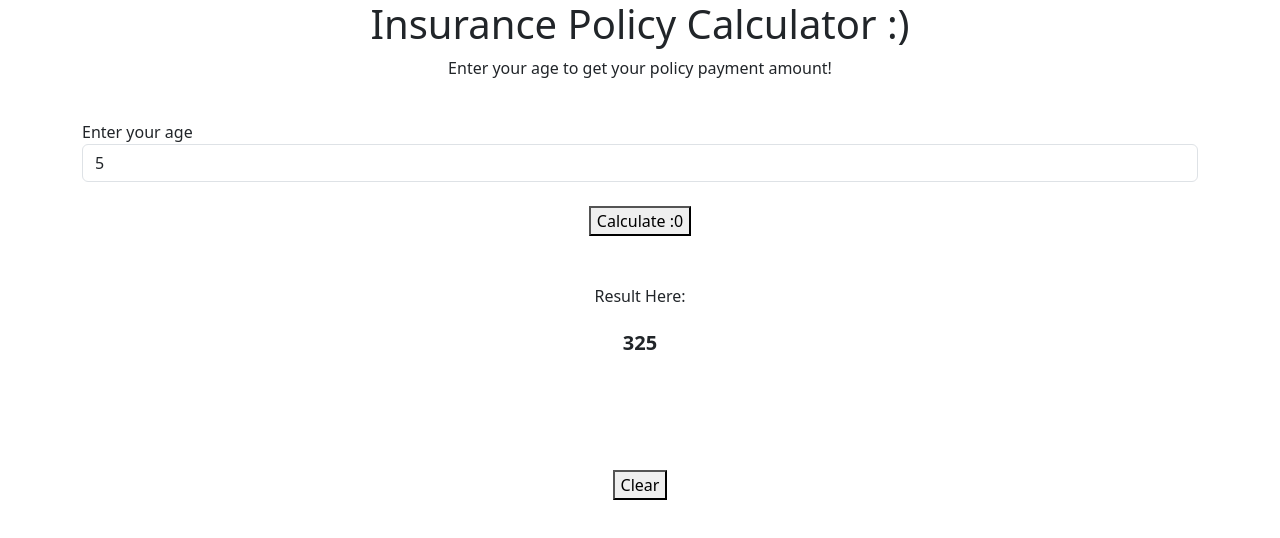
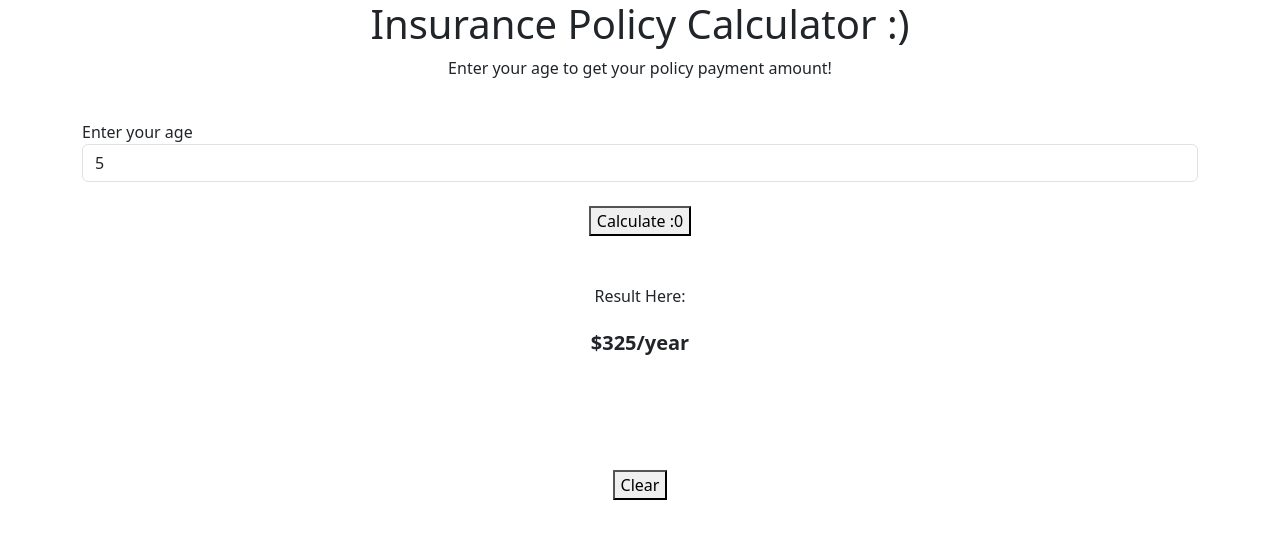
Before and after one commit to neelyyzane/JavaScript-Webpage-Assignment, a plain HTML site: page index.html in a window 1280 px wide. Both pictures are taken after typing "5" into the empty fields and a click on the button "Calculate :0". Drawn offline with nearby package versions, Linux system fonts and the light colour scheme.

Commit message:
Added monetary indicator as well as per year indicator

```diff
--- a/index.html
+++ b/index.html
@@ -18,7 +18,7 @@
     </style>
   </head>
   <body>
-
+    <!-- Formatting div's for beautifying :) -->
   <div class="container">
     <div class="row">
       <div class="col-12 text-center">
@@ -69,7 +69,7 @@
         $('#calculateButton').click(function () {
           let age = $('#Age').val();
           let result = (age * 5) + 300;
-          $('#result').text(result).fadeIn(1000)
+          $('#result').text("$" + result + "/year").fadeIn(1000)
         });
           $('#clearResult').click(function() {
             $('#result').fadeOut(1000, function(){
```
